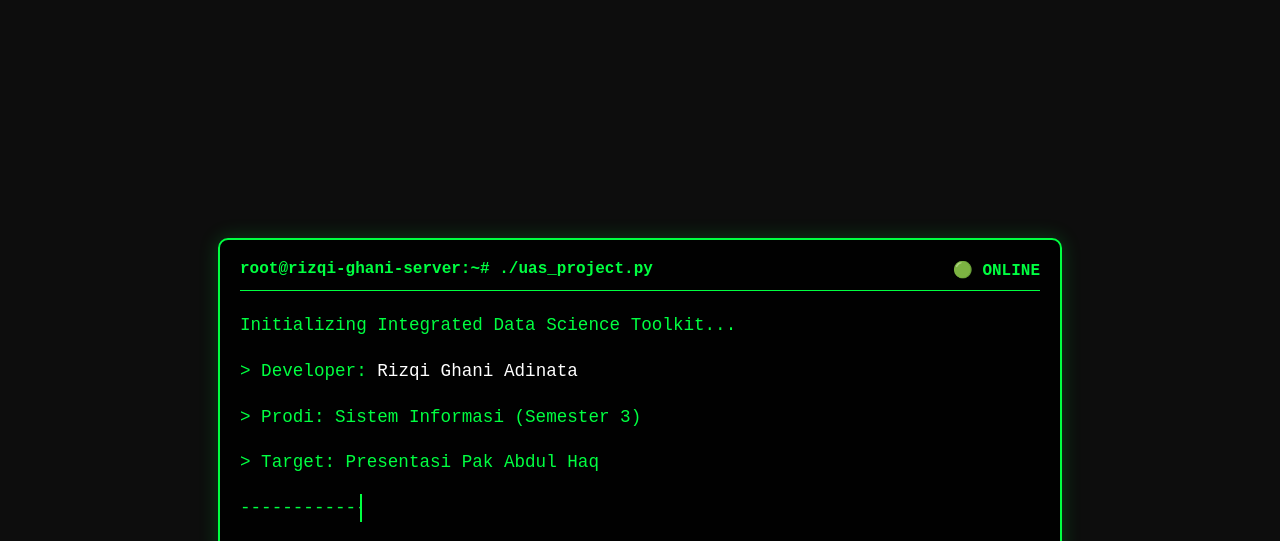
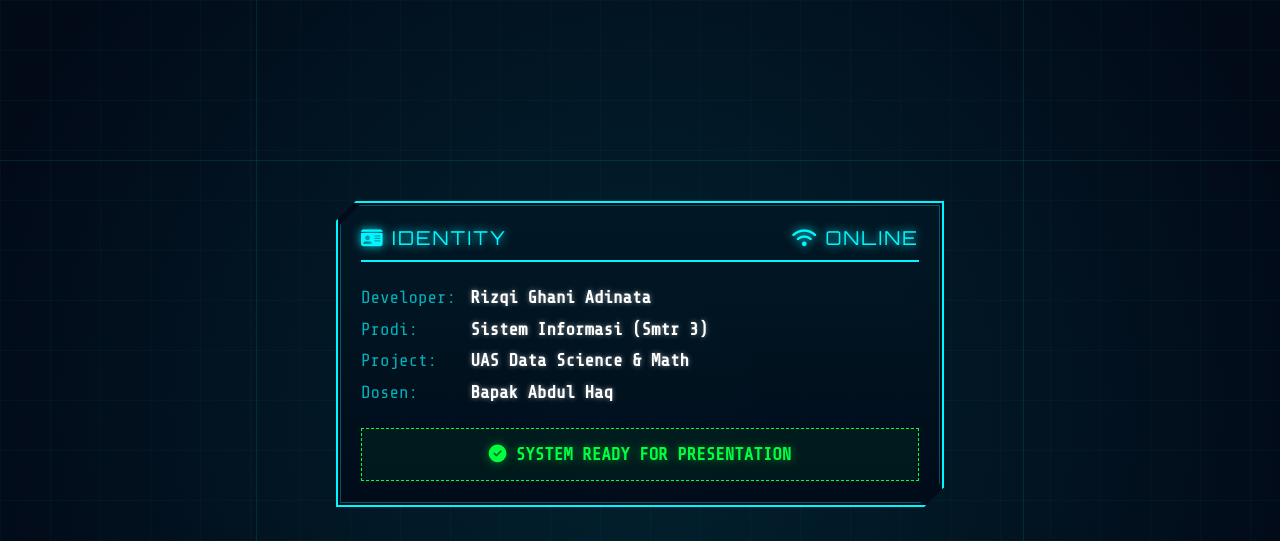
Before and after one commit to ghani24ep10007-spec/UAS-DataScience-Toolkit, a plain HTML site: page index.html in a window 1280 px wide. Shown: the top 541 px of the page. Drawn offline with nearby package versions, Linux system fonts and the light colour scheme.

Commit message:
Update index.html

```diff
--- a/index.html
+++ b/index.html
@@ -3,124 +3,202 @@
 <head>
     <meta charset="UTF-8">
     <meta name="viewport" content="width=device-width, initial-scale=1.0">
-    <title>UAS Data Science - Rizqi Ghani</title>
+    <title>UAS Data Science Profile - Rizqi Ghani</title>
+    <link href="https://fonts.googleapis.com/css2?family=Orbitron:wght@400;700&family=Share+Tech+Mono&display=swap" rel="stylesheet">
+    <link rel="stylesheet" href="https://cdnjs.cloudflare.com/ajax/libs/font-awesome/6.4.0/css/all.min.css">
     <style>
+        /* --- BACKGROUND OTOMATIS (TANPA FILE GAMBAR) --- */
         body {
-            background-color: #0d0d0d;
-            color: #00ff41;
-            font-family: 'Courier New', Courier, monospace;
+            margin: 0;
+            height: 100vh;
             display: flex;
-            /* PERBAIKAN: Gunakan tanda strip (-), bukan garis bawah (_) */
             justify-content: center;
             align-items: center;
-            height: 100vh;
-            margin: 0;
+            background-color: #020a18;
+            color: #00f7ff;
+            font-family: 'Share Tech Mono', monospace;
             overflow: hidden;
+            /* Membuat pola Grid Cyberpunk dengan CSS */
+            background-image:
+                linear-gradient(rgba(0, 247, 255, 0.03) 1px, transparent 1px),
+                linear-gradient(90deg, rgba(0, 247, 255, 0.03) 1px, transparent 1px),
+                radial-gradient(circle at center, rgba(0, 247, 255, 0.1) 0%, rgba(2, 10, 24, 1) 90%);
+            background-size: 50px 50px, 50px 50px, 100% 100%;
         }
-        .terminal {
-            width: 80%;
-            max-width: 800px;
-            background: rgba(0, 0, 0, 0.9);
-            border: 2px solid #00ff41;
-            box-shadow: 0 0 20px rgba(0, 255, 65, 0.2);
-            padding: 20px;
-            border-radius: 10px;
+
+        /* Elemen Dekorasi Sirkuit (Garis-garis Hiasan) */
+        .circuit-line {
+            position: absolute;
+            background: rgba(0, 247, 255, 0.1);
+            z-index: -1;
+        }
+        .line-1 { width: 100%; height: 1px; top: 20%; left: 0; }
+        .line-2 { width: 1px; height: 100%; top: 0; left: 20%; }
+        .line-3 { width: 100%; height: 1px; bottom: 20%; left: 0; }
+        .line-4 { width: 1px; height: 100%; top: 0; right: 20%; }
+
+        .container {
+            text-align: center;
+            z-index: 10;
+            width: 100%;
+            display: flex;
+            flex-direction: column;
+            align-items: center;
+            animation: bounceIn 1s ease-out;
+        }
+
+        /* --- KOTAK HUD UTAMA --- */
+        .hud-panel {
+            background: rgba(2, 10, 24, 0.85);
+            border: 2px solid #00f7ff;
+            /* Efek sudut terpotong ala Sci-Fi */
+            clip-path: polygon(
+                20px 0, 100% 0,
+                100% calc(100% - 20px), calc(100% - 20px) 100%,
+                0 100%, 0 20px
+            );
+            padding: 2px; /* Jarak untuk border ganda */
+            box-shadow: 0 0 30px rgba(0, 247, 255, 0.2);
+            width: 90%;
+            max-width: 600px;
             position: relative;
         }
-        .header {
-            border-bottom: 1px solid #00ff41;
+
+        .hud-inner {
+            border: 1px solid rgba(0, 247, 255, 0.3);
+            padding: 20px;
+            background: linear-gradient(180deg, rgba(0,247,255,0.05) 0%, rgba(0,0,0,0) 100%);
+            clip-path: polygon(
+                20px 0, 100% 0,
+                100% calc(100% - 20px), calc(100% - 20px) 100%,
+                0 100%, 0 20px
+            );
+        }
+
+        /* HEADER */
+        .hud-header {
+            display: flex;
+            justify-content: space-between;
+            align-items: center;
+            border-bottom: 2px solid #00f7ff;
             padding-bottom: 10px;
             margin-bottom: 20px;
+            font-family: 'Orbitron', sans-serif;
+            letter-spacing: 2px;
+            font-size: 1.2rem;
+            text-shadow: 0 0 10px #00f7ff;
+        }
+
+        /* KONTEN TEKS */
+        .hud-content {
+            text-align: left;
+            font-size: 1.1rem;
+            line-height: 1.8;
+        }
+
+        .label { color: rgba(0, 247, 255, 0.7); display: inline-block; width: 100px;}
+        .value { color: #fff; font-weight: bold; text-shadow: 0 0 5px rgba(255,255,255,0.5); }
+
+        .status-box {
+            margin-top: 20px;
+            border: 1px dashed #00ff41;
+            color: #00ff41;
+            padding: 10px;
+            text-align: center;
             font-weight: bold;
-            display: flex;
-            /* PERBAIKAN: Gunakan tanda strip (-) */
-            justify-content: space-between;
+            background: rgba(0, 255, 65, 0.05);
+            text-shadow: 0 0 10px rgba(0, 255, 65, 0.5);
+            animation: pulse 2s infinite;
         }
-        .content {
+
+        /* TOMBOL BESAR */
+        .main-btn {
+            margin-top: 40px;
+            display: inline-block;
+            text-decoration: none;
+            color: #020a18;
+            background: #00f7ff;
+            font-family: 'Orbitron', sans-serif;
+            font-weight: bold;
+            padding: 15px 40px;
+            clip-path: polygon(15px 0, 100% 0, 100% calc(100% - 15px), calc(100% - 15px) 100%, 0 100%, 0 15px);
+            transition: all 0.3s;
+            box-shadow: 0 0 20px rgba(0, 247, 255, 0.5);
+            letter-spacing: 1px;
             font-size: 1.1rem;
-            line-height: 1.6;
         }
-        .typing-effect {
-            overflow: hidden;
-            white-space: nowrap;
-            border-right: .15em solid #00ff41;
-            animation: typing 3.5s steps(40, end), blink-caret .75s step-end infinite;
-            width: 0;
-            animation-fill-mode: forwards;
+
+        .main-btn:hover {
+            background: #fff;
+            box-shadow: 0 0 40px rgba(0, 247, 255, 0.8);
+            transform: translateY(-3px);
         }
-        @keyframes typing {
-            from { width: 0 }
-            to { width: 100% }
+
+        /* ANIMASI */
+        @keyframes bounceIn {
+            0% { transform: scale(0.8); opacity: 0; }
+            60% { transform: scale(1.05); opacity: 1; }
+            100% { transform: scale(1); }
         }
-        @keyframes blink-caret {
-            from, to { border-color: transparent }
-            50% { border-color: #00ff41; }
+        @keyframes pulse {
+            0% { opacity: 0.8; }
+            50% { opacity: 1; }
+            100% { opacity: 0.8; }
         }
-        .btn-container {
-            margin-top: 30px;
-            text-align: center;
+
+        /* HP COMPATIBILITY */
+        @media (max-width: 600px) {
+            .hud-panel { width: 95%; }
+            .hud-header { font-size: 1rem; }
+            .hud-content { font-size: 0.95rem; }
+            .label { display: block; width: 100%; color: #00f7ff; margin-top: 10px;}
         }
-        .btn {
-            background: transparent;
-            color: #00ff41;
-            border: 1px solid #00ff41;
-            padding: 10px 20px;
-            text-decoration: none;
-            font-weight: bold;
-            transition: 0.3s;
-            margin: 0 10px;
-            cursor: pointer;
-            display: inline-block; /* Tambahan agar tombol rapi */
-        }
-        .btn:hover {
-            background: #00ff41;
-            color: #000;
-            box-shadow: 0 0 15px #00ff41;
-        }
-        .hidden { display: none; }
     </style>
 </head>
 <body>
 
-    <div class="terminal">
-        <div class="header">
-            <span>root@rizqi-ghani-server:~# ./uas_project.py</span>
-            <span>🟢 ONLINE</span>
+    <div class="circuit-line line-1"></div>
+    <div class="circuit-line line-2"></div>
+    <div class="circuit-line line-3"></div>
+    <div class="circuit-line line-4"></div>
+
+    <div class="container">
+        <div class="hud-panel">
+            <div class="hud-inner">
+                <div class="hud-header">
+                    <div><i class="fas fa-id-card"></i> IDENTITY</div>
+                    <div><i class="fas fa-wifi"></i> ONLINE</div>
+                </div>
+
+                <div class="hud-content">
+                    <div>
+                        <span class="label">Developer:</span>
+                        <span class="value">Rizqi Ghani Adinata</span>
+                    </div>
+                    <div>
+                        <span class="label">Prodi:</span>
+                        <span class="value">Sistem Informasi (Smtr 3)</span>
+                    </div>
+                    <div>
+                        <span class="label">Project:</span>
+                        <span class="value">UAS Data Science & Math</span>
+                    </div>
+                    <div>
+                        <span class="label">Dosen:</span>
+                        <span class="value">Bapak Abdul Haq</span>
+                    </div>
+
+                    <div class="status-box">
+                        <i class="fas fa-check-circle"></i> SYSTEM READY FOR PRESENTATION
+                    </div>
+                </div>
+            </div>
         </div>
 
-        <div class="content">
-            <p id="line1" class="hidden">Initializing Integrated Data Science Toolkit...</p>
-            <p id="line2" class="hidden">> Developer: <span style="color:white">Rizqi Ghani Adinata</span></p>
-            <p id="line3" class="hidden">> Prodi: Sistem Informasi (Semester 3)</p>
-            <p id="line4" class="hidden">> Target: Presentasi Pak Abdul Haq</p>
-            <p id="line5" class="hidden">----------------------------------------</p>
-            <p id="line6" class="hidden">> Status: <span style="color:cyan">SYSTEM READY!</span></p>
-
-            <div class="btn-container hidden" id="buttons">
-                <a href="https://github.com/ghani24ep10007-spec/UAS-DataScience-Toolkit" class="btn" target="_blank">📂 LIHAT SOURCE CODE</a>
-            </div>
-        </div>
+        <a href="https://github.com/ghani24ep10007-spec/UAS-DataScience-Toolkit" class="main-btn">
+            <i class="fab fa-github"></i> BUKA SOURCE CODE
+        </a>
     </div>
 
-    <script>
-        const lines = ['line1', 'line2', 'line3', 'line4', 'line5', 'line6', 'buttons'];
-        let delay = 500;
-
-        lines.forEach((id, index) => {
-            setTimeout(() => {
-                const element = document.getElementById(id);
-                element.classList.remove('hidden');
-
-                if(id !== 'buttons') {
-                    element.classList.add('typing-effect');
-                    // Menghilangkan kursor kedip setelah selesai mengetik agar rapi
-                    setTimeout(() => {
-                        element.style.borderRight = "none";
-                    }, 2000);
-                }
-            }, delay);
-            delay += 1000; // Mengatur kecepatan muncul baris
-        });
-    </script>
 </body>
 </html>
```
